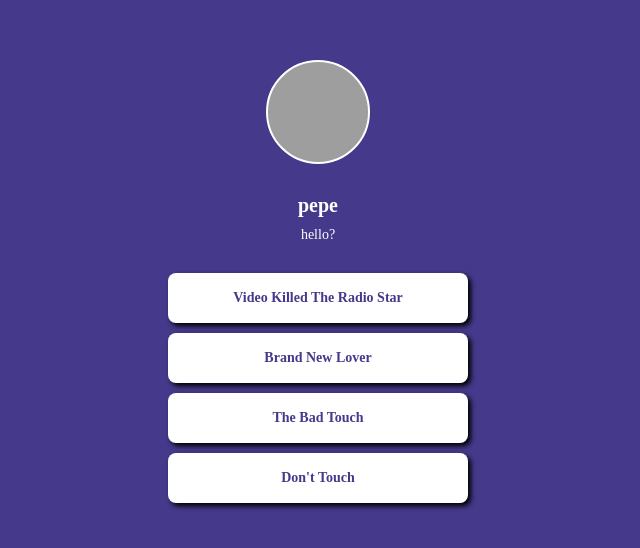
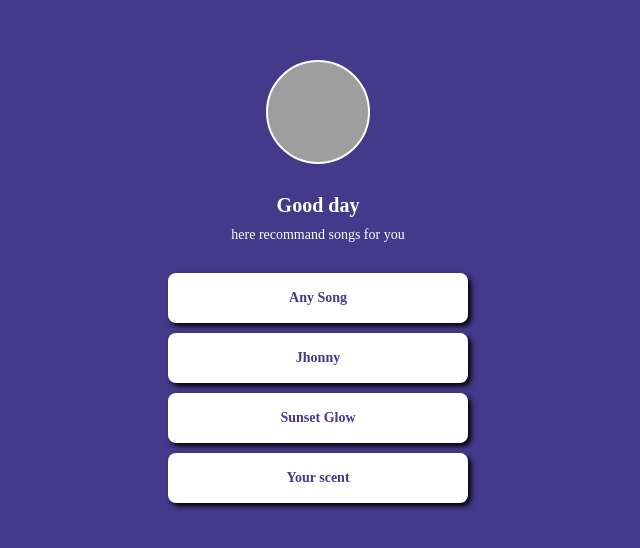
Before and after one commit to flakpz/practice, a plain HTML site: page index.html in a window 1280 px wide. Shown: the part 240-788 px from the top of the page, without its empty margins (322-962 px from the left). Drawn offline with Linux system fonts and the light colour scheme; grey boxes are pictures that could not be loaded; a web font is replaced by a local one.

Commit message:
Update index.html

```diff
--- a/index.html
+++ b/index.html
@@ -87,12 +87,12 @@
         <div class="wrap">
 
             <div class="profile"></div>
-            <h1 class="main">pepe</h1>
-            <p class="sub">hello?</p>
-            <a target="_blank" href="https://youtu.be/W8r-tXRLazs?list=RDMMW8r-tXRLazs">Video Killed The Radio Star</a>
-            <a target="_blank" href="https://youtu.be/ZWbj64Rwfvc">Brand New Lover</a>
-            <a target="_blank" href="https://youtu.be/xat1GVnl8-k">The Bad Touch</a>
-            <a target="_blank" href="https://youtu.be/7OFYMY1mwuI">Don't Touch</a>
+            <h1 class="main">Good day</h1>
+            <p class="sub">here recommand songs for you</p>
+            <a target="_blank" href="https://www.youtube.com/watch?v=UuV2BmJ1p_I">Any Song</a>
+            <a target="_blank" href="https://youtu.be/VX7w5fwdMkI">Jhonny</a>
+            <a target="_blank" href="https://youtu.be/UJn-F2kPCaQ">Sunset Glow</a>
+            <a target="_blank" href="https://youtu.be/V9vZPlZ0xhE">Your scent</a>
 
         </div>
     </body>
```
